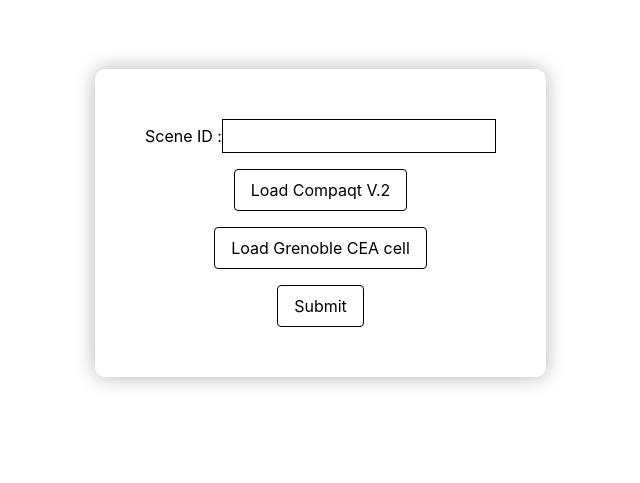
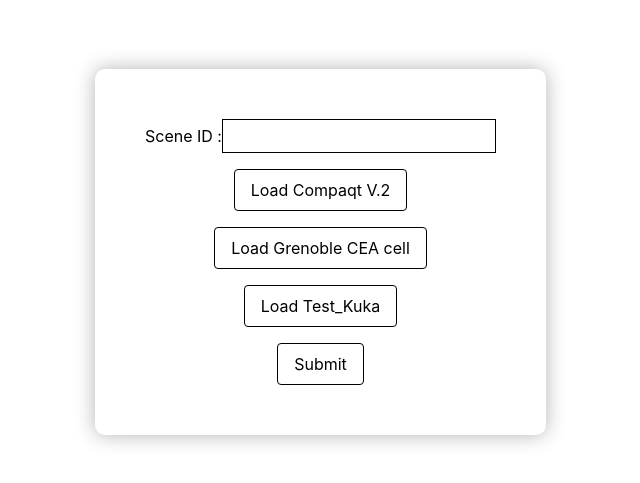
Before and after one commit to amoeb4/3DVerse_test, a React (Vite) app: page / in a window 1280 px wide. Shown: the part 171-654 px from the top of the page, without its empty margins (289-929 px from the left). Built offline with nearby package versions, Linux system fonts and the light colour scheme.

Commit message:
sanitize files

```diff
--- a/src/App.tsx
+++ b/src/App.tsx
@@ -76,6 +76,18 @@
               }
               className="border border-black px-4 py-2 rounded hover:bg-gray-100">
               Load Grenoble CEA cell
+            </button>
+          </div>
+        </div>
+                <div className="space-y-2 mt-4">
+          <div className="flex justify-center">
+            <button
+              type="button"
+              onClick={() =>
+                setSceneId("2090b58a-70f4-4965-badc-55b3684b3f9f")
+              }
+              className="border border-black px-4 py-2 rounded hover:bg-gray-100">
+              Load Test_Kuka
             </button>
           </div>
         </div>
```
